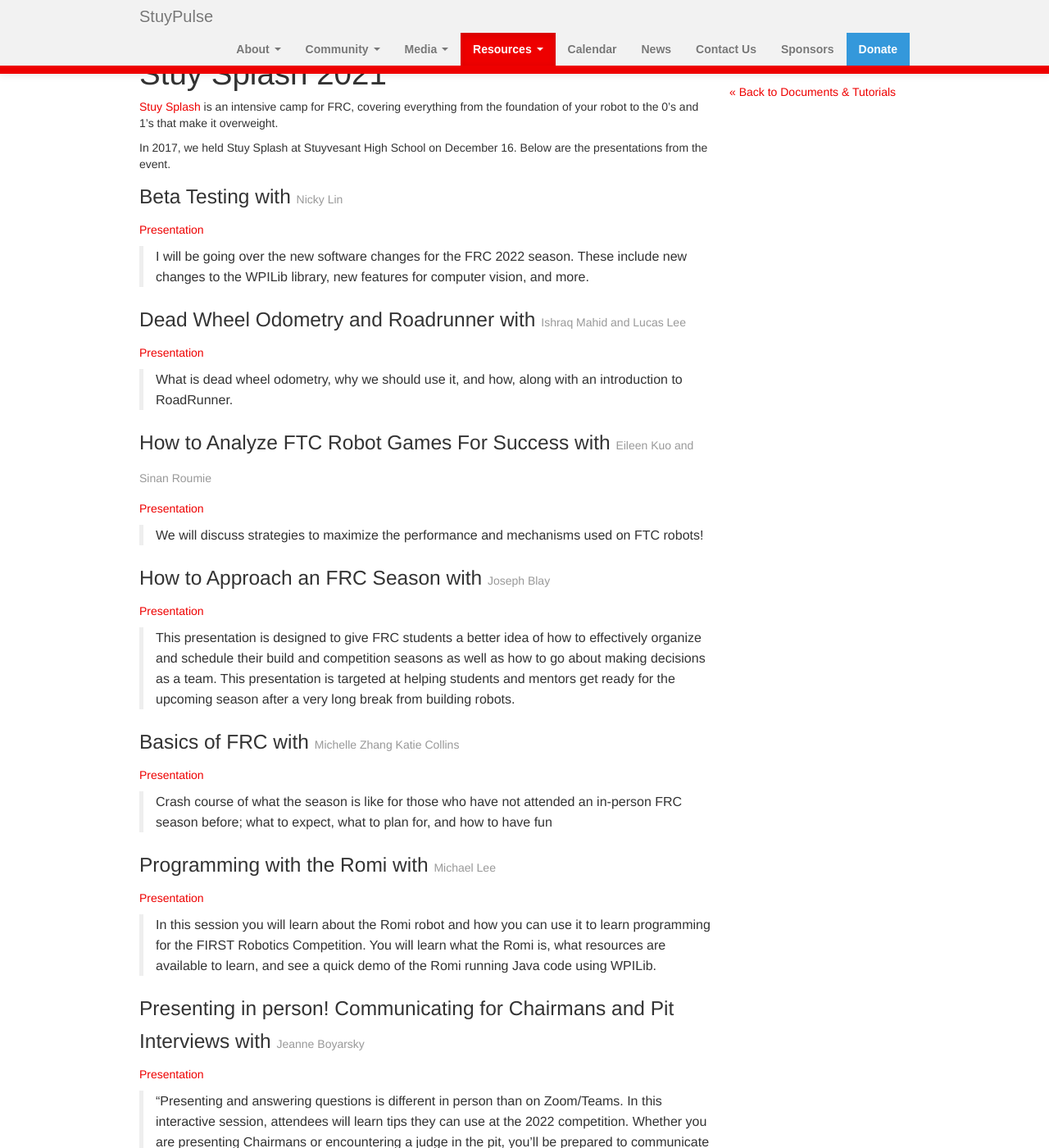
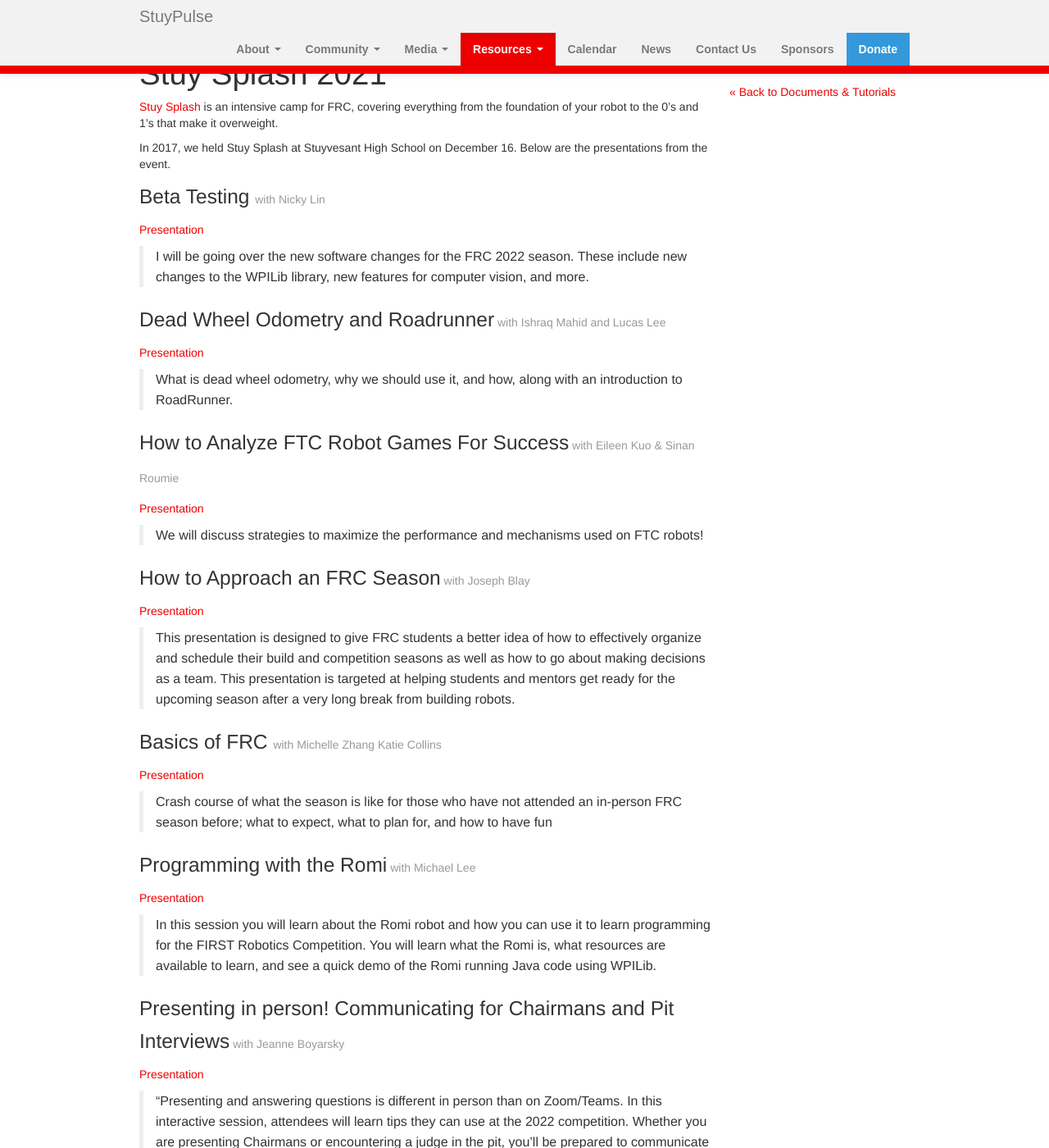
Before and after one commit to StuyPulse/team694.github.io, a Jekyll site: the page built from resources/stuysplash2021/index.md, in a window 1280 px wide and 1400 px high. Shown: the whole window at 82% size. Built offline with Jekyll 4.4.1, drawn with Linux system fonts in a browser that asks for light colours; nearby versions of some CDN libraries.

```diff
--- a/resources/stuysplash2021/index.md
+++ b/resources/stuysplash2021/index.md
@@ -7,41 +7,41 @@
 
 In 2017, we held Stuy Splash at Stuyvesant High School on December 16. Below are the presentations from the event.
 
-### Beta Testing with <small>Nicky Lin</small>
+### Beta Testing <small>with Nicky Lin</small>
 [Presentation](https://docs.google.com/presentation/d/1F00SK0r5_fpESj5BRldIC0qP32ThpbPQUoDMvAnivJs/edit?usp=sharing)
 
 > I will be going over the new software changes for the FRC 2022 season. These include new changes to the WPILib library, new features for computer vision, and more.
 
-### Dead Wheel Odometry and Roadrunner with <small>Ishraq Mahid and Lucas Lee</small>
+### Dead Wheel Odometry and Roadrunner<small> with Ishraq Mahid and Lucas Lee</small>
 [Presentation](https://docs.google.com/presentation/d/1_wMHEeby_CSlWzZaqu3alH6xeSJO7ZdJubM_UcSJYnk/edit?usp=sharing)
 
 > What is dead wheel odometry, why we should use it, and how, along with an introduction to RoadRunner.
 
-### How to Analyze FTC Robot Games For Success with <small>Eileen Kuo and Sinan Roumie</small>
+### How to Analyze FTC Robot Games For Success<small> with Eileen Kuo & Sinan Roumie</small>
 [Presentation](
 https://docs.google.com/presentation/d/13kD5RFwNN5SWCgJHRploBdMRVvhd0AP-q254TjuV5xs/edit?usp=sharing)
 
 > We will discuss strategies to maximize the performance and mechanisms used on FTC robots!
 
-### How to Approach an FRC Season with <small>Joseph Blay</small>
+### How to Approach an FRC Season<small> with Joseph Blay</small>
 [Presentation](
 https://docs.google.com/presentation/d/1koR_LJUQr0Bl9JbjXiroavUQUp-aPUIsiXEXa5tInns/edit?usp=sharing)
 
 > This presentation is designed to give FRC students a better idea of how to effectively organize and schedule their build and competition seasons as well as how to go about making decisions as a team. This presentation is targeted at helping students and mentors get ready for the upcoming season after a very long break from building robots.
 
-### Basics of FRC with <small>Michelle Zhang Katie Collins</small>
+### Basics of FRC <small>with Michelle Zhang Katie Collins</small>
 [Presentation](
 https://docs.google.com/presentation/d/1DR4fiVbVvcC46MpaIfKRxfQ5okzx3CciGr-sISU3pTU/edit?usp=sharing)
 
 > Crash course of what the season is like for those who have not attended an in-person FRC season before; what to expect, what to plan for, and how to have fun
 
-### Programming with the Romi with <small>Michael Lee</small>
+### Programming with the Romi<small> with Michael Lee</small>
 [Presentation](
 https://docs.google.com/presentation/d/1-4Id9CF9UfpHhG_Rlr7_rLpahwCxcPAz/edit?usp=sharing&ouid=117641438514045868531&rtpof=true&sd=true)
 
 > In this session you will learn about the Romi robot and how you can use it to learn programming for the FIRST Robotics Competition. You will learn what the Romi is, what resources are available to learn, and see a quick demo of the Romi running Java code using WPILib.
 
-### Presenting in person! Communicating for Chairmans and Pit Interviews with <small>Jeanne Boyarsky</small>
+### Presenting in person! Communicating for Chairmans and Pit Interviews<small> with Jeanne Boyarsky</small>
 [Presentation](
 https://docs.google.com/presentation/d/1c716GScX0mzcnDAIznfAcWcDShFhdcn6/edit?usp=sharing&ouid=117641438514045868531&rtpof=true&sd=true)
 
```
Also changed, not shown: community/projects/stuysplash/index.md (+1 -1 lines), resources/index.md (+1 -1 lines).
